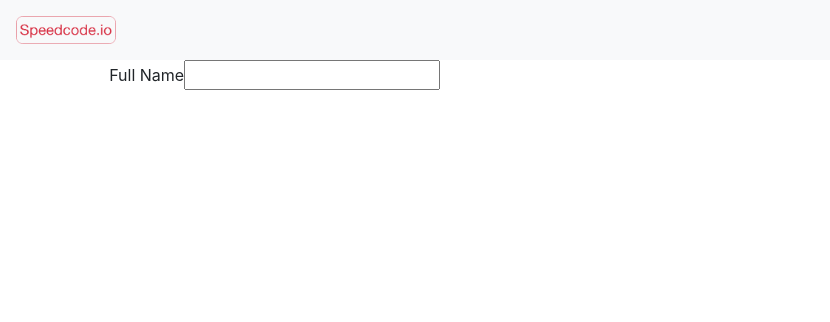
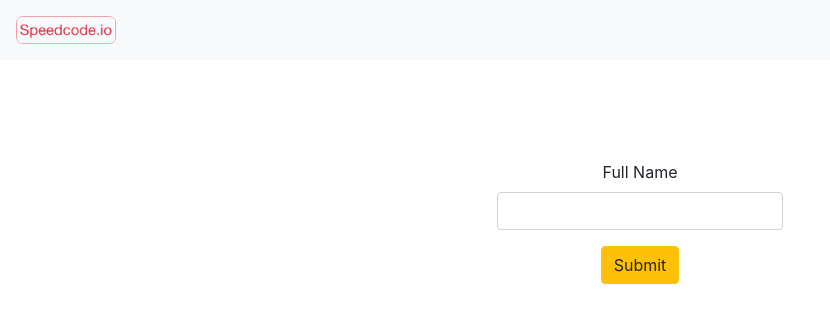
Before and after one commit to APNovichkov/SpeedCode.io, a React (Create React App) app: page / in a window 1280 px wide. Shown: the top 322 px of the page, without its empty margins (0-830 px from the left). Built offline with nearby package versions, Linux system fonts and the light colour scheme.

Commit message:
[add] Added button to form and wrapper

```diff
--- a/src/App.css
+++ b/src/App.css
@@ -1,6 +1,10 @@
 /* header */
 .navbar-home {
   height: 60px;
+}
+
+.main-wrapper {
+  margin-top: 100px;
 }
 
 .App {
--- a/src/App.js
+++ b/src/App.js
@@ -3,9 +3,14 @@ import logo from "./logo.svg";
 import "./App.css";
 
 import TestForm from "./components/testForm";
+import MainWrapper from "./components/mainWrapper";
 
 function App() {
-  return <TestForm />;
+  return (
+    <MainWrapper>
+      <TestForm />
+    </MainWrapper>
+  );
 }
 
 export default App;
--- /dev/null
+++ b/src/components/mainWrapper.js
@@ -0,0 +1,11 @@
+import React from "react";
+
+const MainWrapper = (props) => {
+  return (
+    <div className="container main-wrapper">
+      <div className="text-center">{props.children}</div>
+    </div>
+  );
+};
+
+export default MainWrapper;
--- a/src/components/testForm.js
+++ b/src/components/testForm.js
@@ -7,9 +7,20 @@ const TestForm = (props) => {
       <div className="col-md-10">
         <div className="test-form">
           <form action="test">
-            <div className="form-group">
-              <label for="name">Full Name</label>
-              <input id="name" name="name" type="text"></input>
+            <div className="row">
+              <div className="col-md-4"></div>
+              <div className="col-md-4">
+                <div className="form-group">
+                  <label for="name">Full Name</label>
+                  <input id="name" class="form-control" name="name" type="text"></input>
+                </div>
+                <div className="form-group">
+                  <button type="submit" className="btn btn-warning">
+                    Submit
+                  </button>
+                </div>
+              </div>
+              <div className="col-md-4"></div>
             </div>
           </form>
         </div>
```
